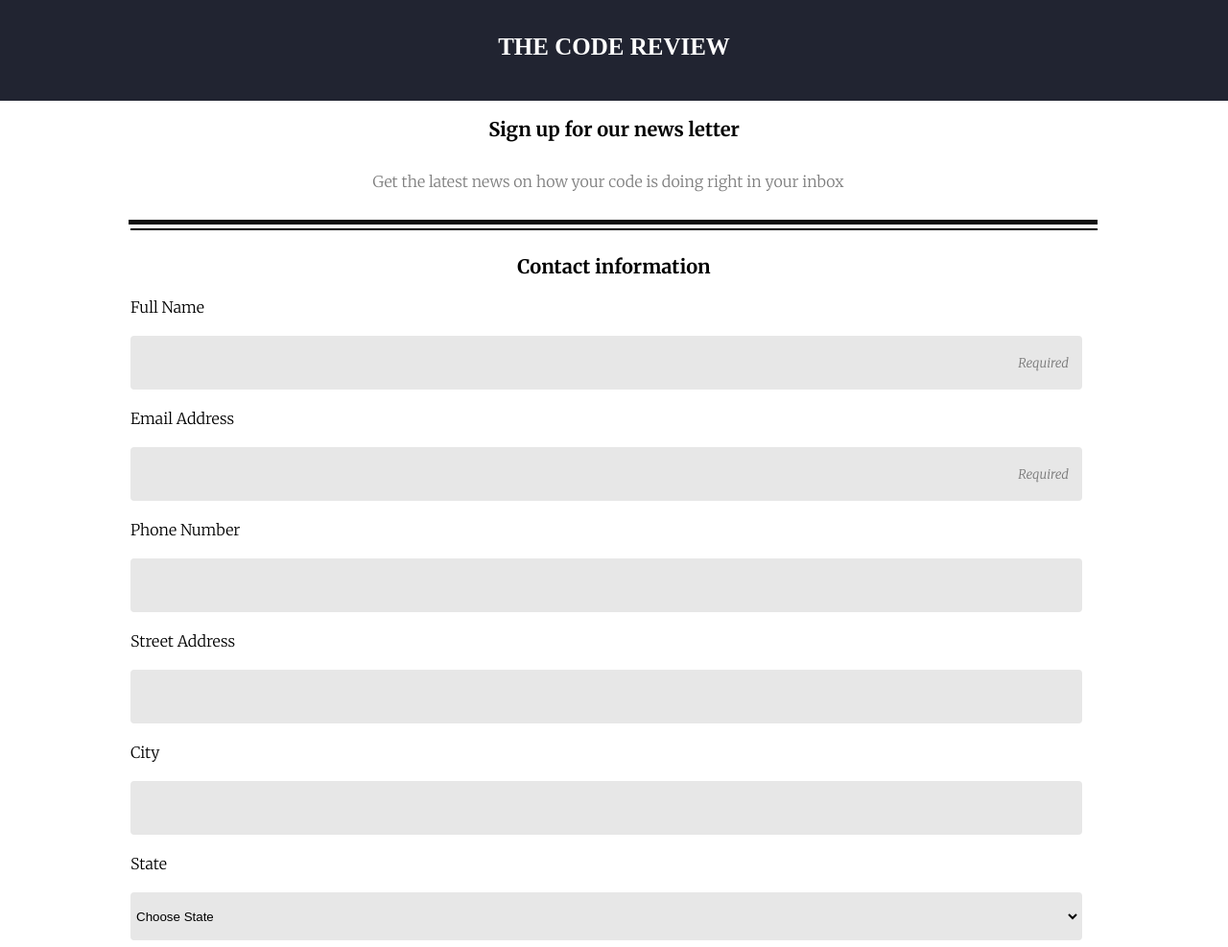
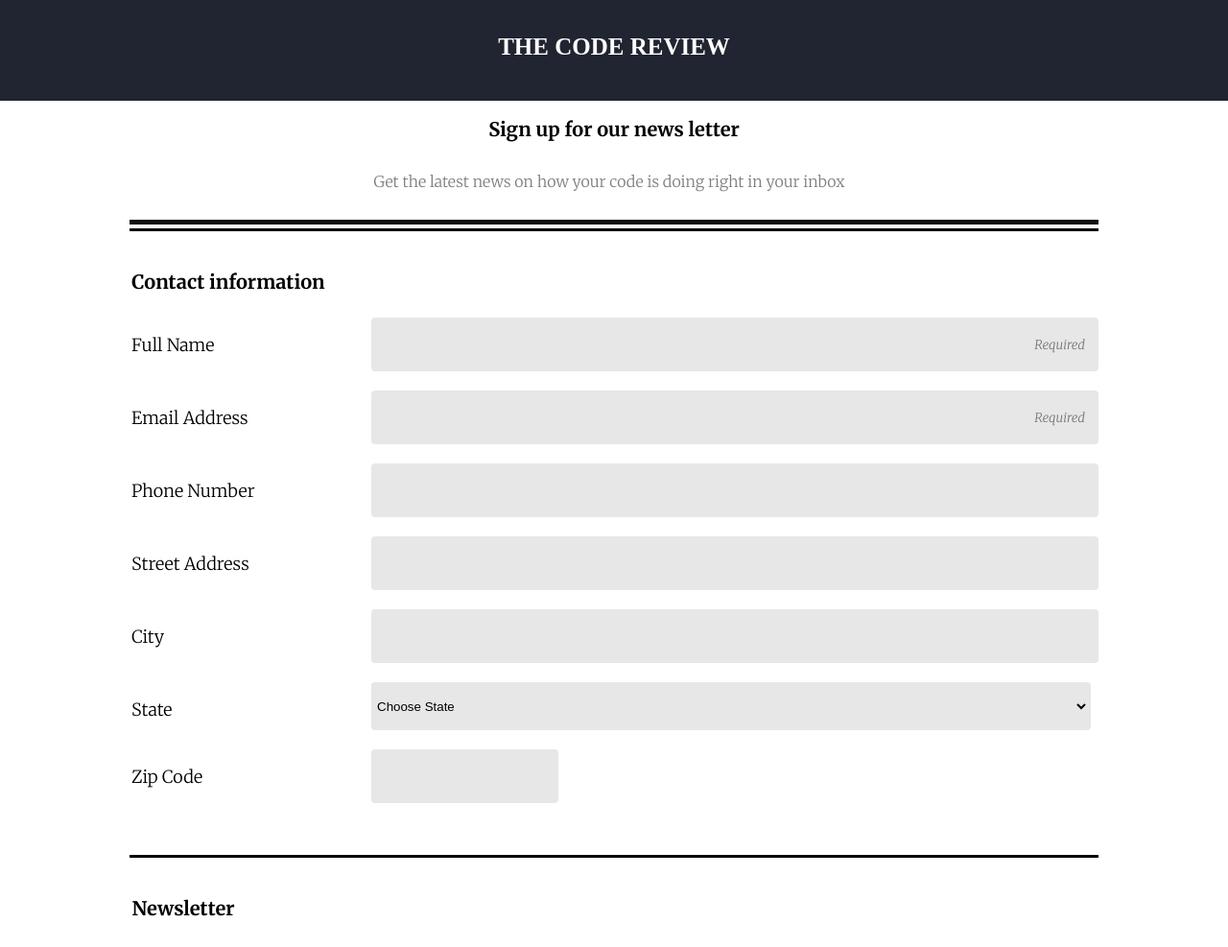
Before and after one commit to JesseBayer/Tech-Degree-Project-3, a plain HTML site: page Tech_Degree_project_3/Tech Degree Project 3/index.html in a window 1280 px wide. Shown: the top 987 px of the page at 96% size. Drawn offline with Linux system fonts and the light colour scheme.

Commit message:
Finished layout for tablet

```diff
--- a/Tech_Degree_project_3/Tech Degree Project 3/index.html
+++ b/Tech_Degree_project_3/Tech Degree Project 3/index.html
@@ -20,27 +20,28 @@
 
             <p class="tagline">Get the latest news on how your code is doing right in your inbox</p>
 
+            <div class="line"></div>
 
-            <fieldset>
+            <fieldset id="fieldsetTwo">
 
              <legend>Contact information</legend>
 
-                <label for="name">Full Name</label><br>
+                <label for="name" id="nameLabel">Full Name</label><br>
                 <input type="text" id="name" name="user_name" placeholder="Required" required><br>
 
-                <label for="email">Email Address</label><br>
+                <label for="email" id="emailLabel">Email Address</label><br>
                 <input type="email" id="email" name="user_email" placeholder="Required" required><br>
 
-                <label for="phone">Phone Number</label><br>
+                <label for="phone" id="phoneLabel">Phone Number</label><br>
                 <input type="tel" id="phone" name="phone_number"><br>
 
-                <label for="address">Street Address</label><br>
+                <label for="address" id="streetLabel">Street Address</label><br>
                 <input type="text" id="address" name="user_address"><br>
 
-                <label for="city">City</label><br>
+                <label for="city" id="cityLabel">City</label><br>
                 <input type="text" id="city" name="user_city"><br>
 
-                <label for="state">State</label><br>
+                <label for="state" id="stateLabel">State</label><br>
                 <select id="state" name="user_state">
                     <option value="choose">Choose State</option>
                     <option value="Alaska">Alaska</option>
@@ -49,13 +50,16 @@
                     <option value="Washington">Washington</option>
                 </select><br>
 
-                <label for="zip">Zip Code</label><br>
+                <label for="zip" id="zipLabel">Zip Code</label><br>
                 <input type="number" id="zip" name="user_zip"><br>
             </fieldset>
 
+            <div class="line"></div>
+
             <fieldset>
 
-                <legend>Newsletter</legend>
+
+                <legend id="legendTwo">Newsletter</legend>
 
                 <p>Select the newsletters you would like to recieve</p>
 
--- a/Tech_Degree_project_3/Tech Degree Project 3/style.css
+++ b/Tech_Degree_project_3/Tech Degree Project 3/style.css
@@ -50,6 +50,12 @@ h2{
     width: 98vw;
 }
 
+.line {
+    border-bottom: 3px solid black ;
+    margin-left: 10px;
+    margin-right: 10px;
+}
+
 p {
     font-size: 16px;
     color: rgb(126, 126, 126);
@@ -70,7 +76,6 @@ legend {
     padding: 25px 4px 20px;
     font-weight: bold;
     font-size: 20px;
-    border-top: 2px solid black;
     width: 98vw;
 }
 
@@ -168,9 +173,125 @@ button {
         margin-right: 0;
     }
 
+    .tagline,
+    .line {
+        margin-left: 0;
+        margin-right: 0;
+    }
+
     div {
         justify-content: center;
     }
 
+    label {
+        font-size: 18px;
+    }
+
+    #nameLabel,
+    #emailLabel,
+    #phoneLabel,
+    #streetLabel,
+    #cityLabel,
+    #stateLabel,
+    #zipLabel{
+        position: relative;
+        width: 250px;
+        margin-top: 17px;
+    }
+
+    #emailLabel {
+        bottom: 60px;
+    }
+
+    #phoneLabel {
+        bottom: 120px;
+    }
+
+    #streetLabel {
+        bottom: 180px;
+    }
+
+    #cityLabel {
+        bottom: 240px;
+    }
+
+    #stateLabel {
+        bottom: 300px;
+    }
+
+    #zipLabel {
+        bottom: 360px;
+    }
+
+    legend {
+        width: 220px;
+        position: relative;
+        right: 13px;
+        padding-top: 40px;
+        padding-bottom: 25px;
+
+    }
+
+    #name{
+        width: 750px;
+        position: relative;
+        left: 250px;
+        bottom: 60px;
+    }
+
+    #email {
+        width: 750px;
+        position: relative;
+        left: 250px;
+        bottom: 120px;
+    }
+
+    #phone {
+        width: 750px;
+        position: relative;
+        left: 250px;
+        bottom: 180px;
+    }
+
+    #address {
+        width: 750px;
+        position: relative;
+        left: 250px;
+        bottom: 240px;
+    }
+
+    #city {
+        width: 750px;
+        position: relative;
+        left: 250px;
+        bottom: 300px;
+    }
+
+    #state {
+        width: 750px;
+        position: relative;
+        left: 250px;
+        bottom: 360px;
+    }
+
+    #zip {
+        width: 187px;
+        position: relative;
+        left: 250px;
+        bottom: 420px;
+    }
+
+    fieldset {
+        padding-left: 0;
+    }
+
+    #fieldsetTwo {
+        height: 650px;
+    }
+
+    #legendTwo {
+        right: 60px;
+    }
+
 
 }
```
